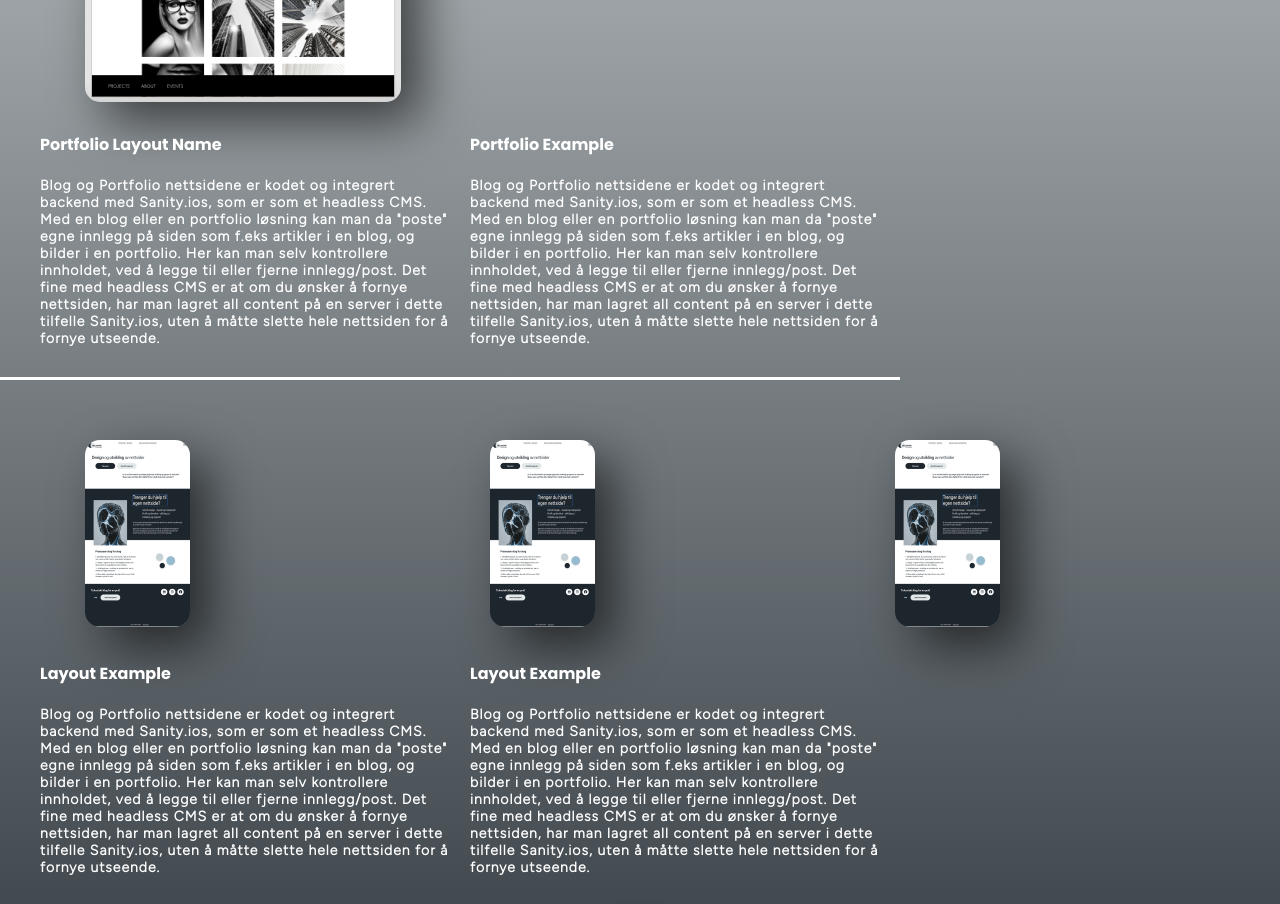
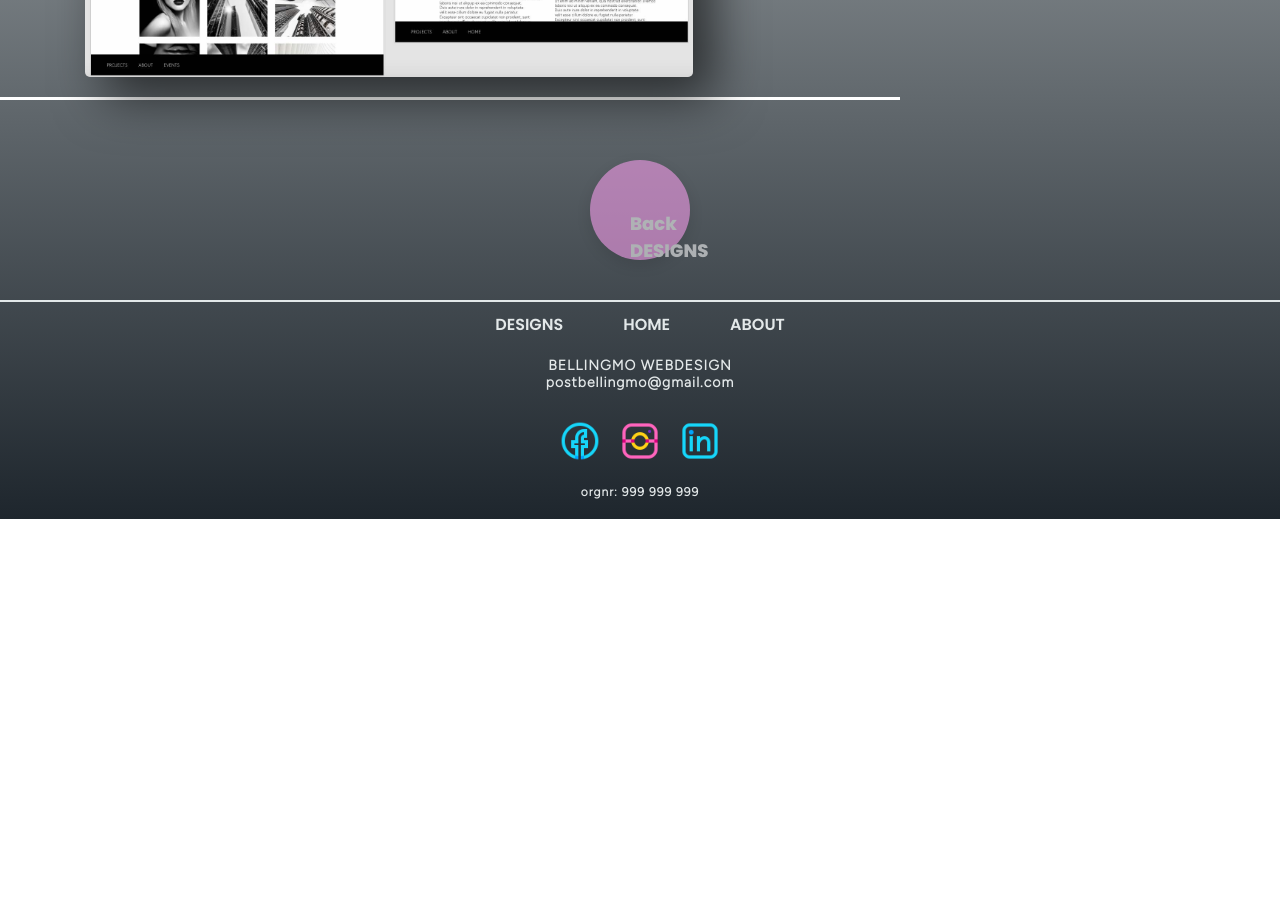
Before and after one commit to lonsoien/postbellingmowebdesign, a React (Create React App) app: page /portfolio in a window 1280 px wide. Shown: the part 700-1604 px from the top of the page. After the commit the page ends 1219 px from the top, so only its background shows below. Built offline with nearby package versions, Linux system fonts and the light colour scheme; a web font is replaced by a local one.

Commit message:
portfolio content

```diff
--- a/src/components/Portfolio.jsx
+++ b/src/components/Portfolio.jsx
@@ -1,6 +1,6 @@
 import layout1 from "../images/webside-business layout.png";
 import layout2 from "../images/webside-business layout.png";
-import blvck from "../images/blvck home portfolio.png";
+import blvck from "../images/Blvck Group portfolio-xs.jpg";
 
 export default function Portfolio() {
     return (
@@ -31,70 +31,9 @@ export default function Portfolio() {
                 </p>
              </div>
              </div>
-
-                <div className="layout-text">
-                <div className="blog-text">
-                    <h4>Portfolio Layout Name</h4>
-                    <br/>
-                    <p>
-                        Blog og Portfolio nettsidene er kodet og integrert backend med Sanity.ios, som er som et headless CMS.
-                        Med en blog eller en portfolio løsning kan man da "poste" egne innlegg på siden som f.eks artikler i en blog,
-                        og bilder i en portfolio. Her kan man selv kontrollere innholdet, ved å legge til eller fjerne innlegg/post.
-                        Det fine med headless CMS er at om du ønsker å fornye nettsiden, har man lagret all content på en server i dette
-                        tilfelle Sanity.ios, uten å måtte slette hele nettsiden for å fornye utseende.
-                    </p>
-                </div>
-                <div className="blog-text">
-                    <h4>Portfolio Example</h4>
-                    <br/>
-                    <p>
-                        Blog og Portfolio nettsidene er kodet og integrert backend med Sanity.ios, som er som et headless CMS.
-                        Med en blog eller en portfolio løsning kan man da "poste" egne innlegg på siden som f.eks artikler i en blog,
-                        og bilder i en portfolio. Her kan man selv kontrollere innholdet, ved å legge til eller fjerne innlegg/post.
-                        Det fine med headless CMS er at om du ønsker å fornye nettsiden, har man lagret all content på en server i dette
-                        tilfelle Sanity.ios, uten å måtte slette hele nettsiden for å fornye utseende.
-                    </p>
-                </div>
-            </div>
-            <br/>
             <div className='borderline'></div>
             <br />
             <br/>
-            <div className="layout-box">
-                <div>
-                    <img className="blog-img" alt="blog example version 1" src={layout2}></img>
-                    </div>
-                    <div>
-                    <img className="blog-img" alt="blog example version 2" src={layout2}></img>
-                    </div>
-                    <div>
-                    <img className="blog-img" alt="blog example version 3" src={layout1}></img>
-                    </div>
-                </div>
-                <div className="layout-text">
-                <div className="blog-text">
-                    <h4>Layout Example</h4>
-                    <br/>
-                    <p>
-                        Blog og Portfolio nettsidene er kodet og integrert backend med Sanity.ios, som er som et headless CMS.
-                        Med en blog eller en portfolio løsning kan man da "poste" egne innlegg på siden som f.eks artikler i en blog,
-                        og bilder i en portfolio. Her kan man selv kontrollere innholdet, ved å legge til eller fjerne innlegg/post.
-                        Det fine med headless CMS er at om du ønsker å fornye nettsiden, har man lagret all content på en server i dette
-                        tilfelle Sanity.ios, uten å måtte slette hele nettsiden for å fornye utseende.
-                    </p>
-                </div>
-                <div className="blog-text">
-                    <h4>Layout Example</h4>
-                    <br/>
-                    <p>
-                        Blog og Portfolio nettsidene er kodet og integrert backend med Sanity.ios, som er som et headless CMS.
-                        Med en blog eller en portfolio løsning kan man da "poste" egne innlegg på siden som f.eks artikler i en blog,
-                        og bilder i en portfolio. Her kan man selv kontrollere innholdet, ved å legge til eller fjerne innlegg/post.
-                        Det fine med headless CMS er at om du ønsker å fornye nettsiden, har man lagret all content på en server i dette
-                        tilfelle Sanity.ios, uten å måtte slette hele nettsiden for å fornye utseende.
-                    </p>
-                </div>
-            </div>
             <br/>
             <div className="container-animation">
                 <div className="select-button">
--- a/src/sass/partials/_blogs.scss
+++ b/src/sass/partials/_blogs.scss
@@ -6,10 +6,10 @@
 }
 
 .blog-img {
-  width: 26%;
+  width: 50%;
   box-shadow: 20px 20px 50px rgba(0, 0, 0, 0.6);
   background: rgba(255, 255, 255, 0.1);
-  border-radius: 15px;
+  border-radius: 5px;
   margin: 20px;
 }
 
```
Also changed, not shown: src/images/Blvck Group portfolio-xs.jpg (added).
